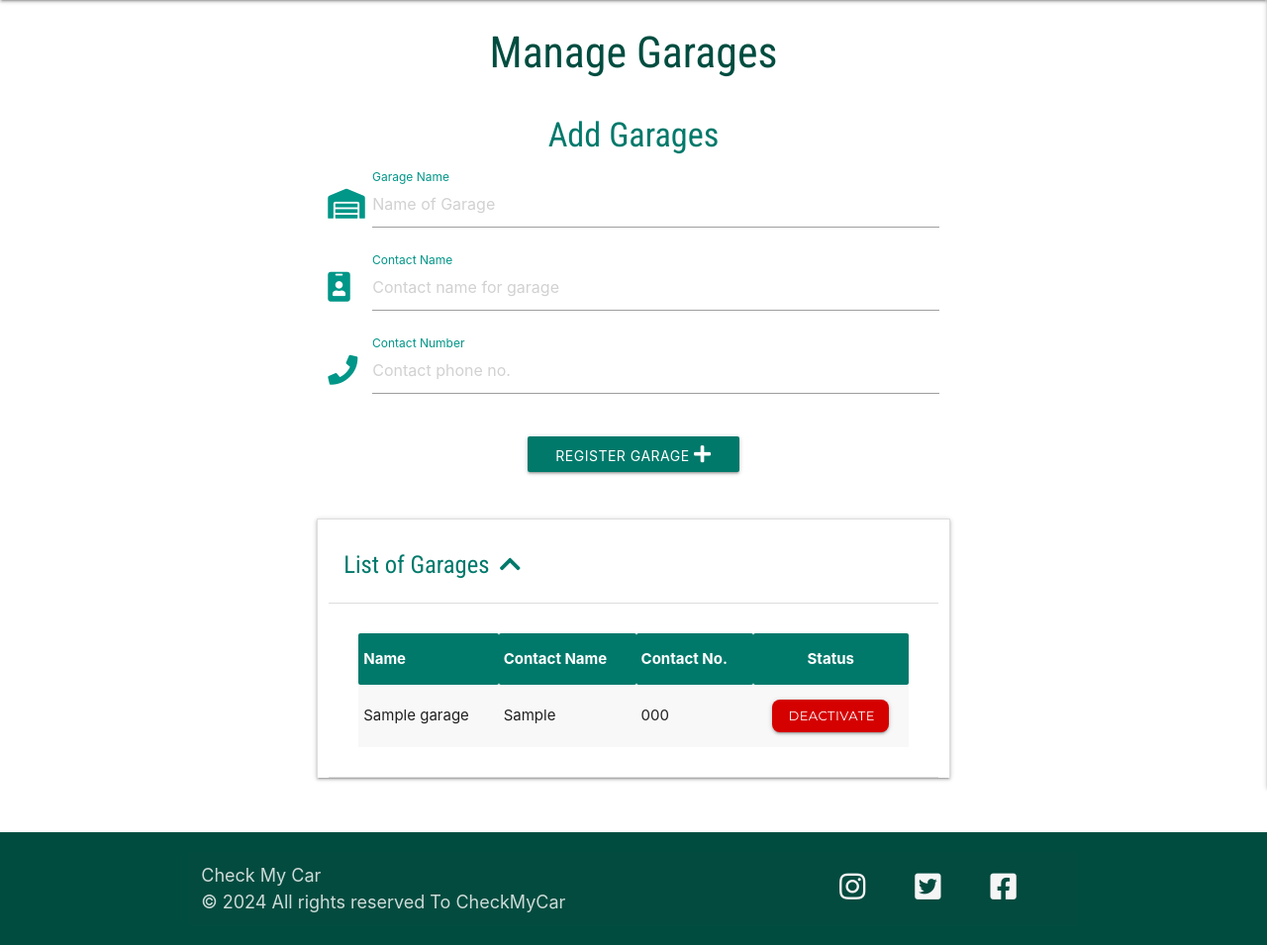
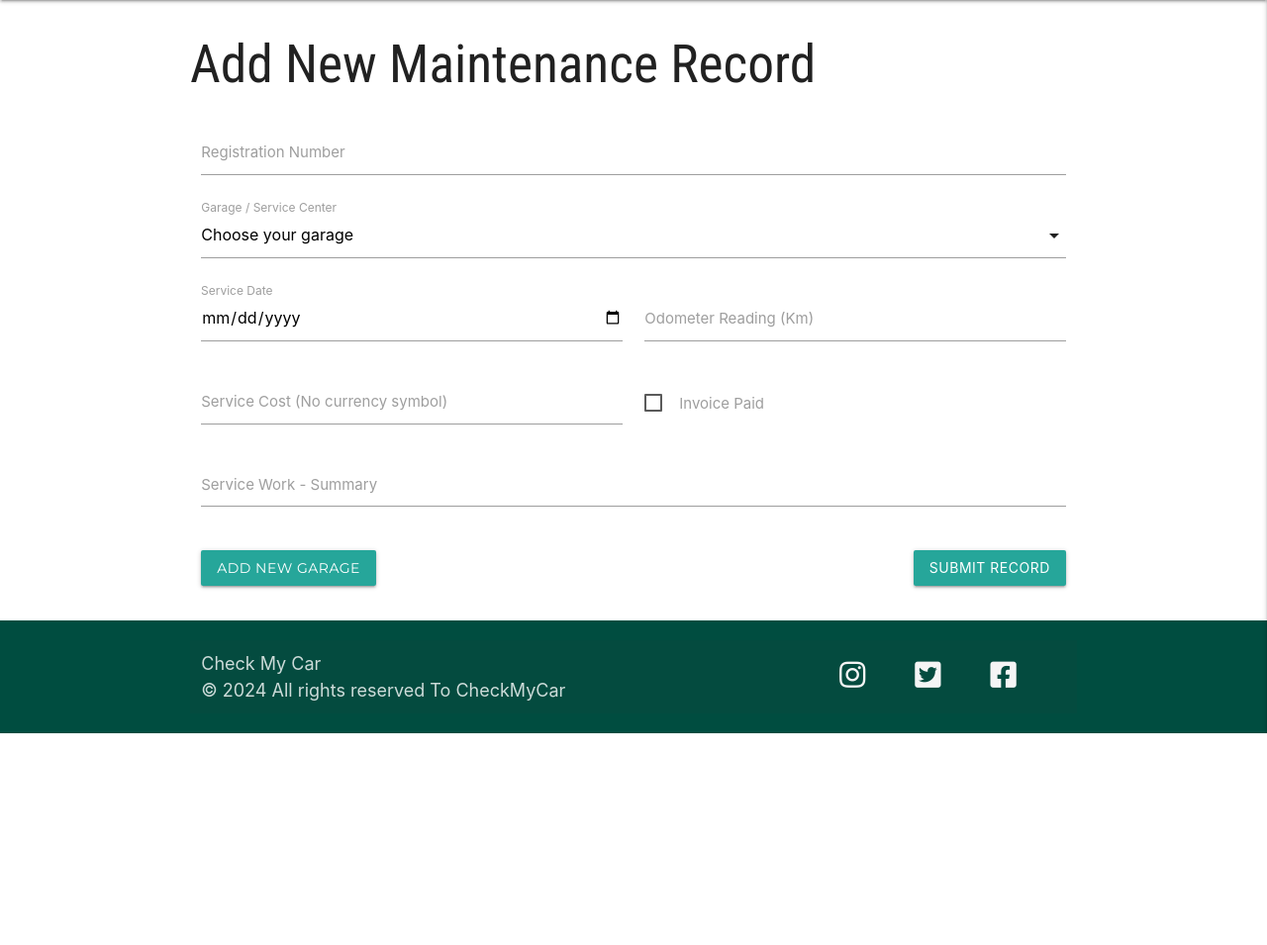
Before and after one commit to ajinkyabhuse3798/ACWTCoursework, a Flask app: page /add_garage in a window 1280 px wide. Shown: the part 64-1019 px from the top of the page at 99% size. After the commit the page ends 805 px from the top, so only its background shows below. Run offline with Flask 3, Linux system fonts and the light colour scheme; the visitor is signed in with stand-in values (Sample User, id 1); a database or web service that is not in the repository returns one stand-in record (values such as "Sample title"); some libraries are stand-ins or nearby versions.

Commit message:
templates changes

```diff
--- a/templates/add_garage.html
+++ b/templates/add_garage.html
@@ -1,86 +1,51 @@
 {% extends "base.html" %}
+
 {% block content %}
-    <h3 class="teal-text text-darken-4 center-align text-shadow">Manage Garages</h3>
-
-    <div class="row">
-        <form class="col s12 m10 offset-m1 l6 offset-l3" method="POST" action="{{ url_for('add_garage') }}">
-            <div class="row"></div>
-            <div class="row">
-                <h4 class="teal-text text-darken-2 center-align">Add Garages</h4>
-                <div class="col s12 m12">
-                    <div class="input-field">
-                        <i class="fas fa-warehouse prefix teal-text"></i>
-                        <input placeholder="Name of Garage" id="garage_name" name="garage_name" type="text" class="validate"
-                            required>
-                        <label for="make" class="teal-text">Garage Name</label>
-                    </div>
-                </div>
-                <div class="col s12 m12">
-                    <div class="input-field">
-                        <i class="fas fa-id-badge prefix teal-text"></i>
-                        <input placeholder="Contact name for garage" id="garage_contact" name="garage_contact" type="text"
-                            class="validate" required>
-                        <label for="garage_contact" class="teal-text">Contact Name</label>
-                    </div>
-                </div>
-                <div class="col s12 m12">
-                    <div class="input-field">
-                        <i class="fas fa-phone prefix teal-text"></i>
-                        <input placeholder="Contact phone no." id="garage_phone" name="garage_phone" type="number"
-                            class="validate" required>
-                        <label for="garage_phone" class="teal-text">Contact Number</label>
-                    </div>
-                </div>
+<div class="container">
+    <h2>Add New Maintenance Record</h2>
+    <form action="{{ url_for('add_record') }}" method="post">  <!-- Make sure this points to the correct Flask route that handles form submission -->
+        <div class="row">
+            <div class="input-field col s12">
+                <input id="reg_no" type="text" class="validate" required>
+                <label for="reg_no">Registration Number</label>
             </div>
-            <div class="row">
-                <button type="submit" class="col s8 offset-s2 m4 offset-m4 l4 offset-l4 btn teal darken-2">
-                    Register Garage <i class="fas fa-plus"></i>
-                </button>
+            <div class="input-field col s12">
+                <!-- Dropdown for selecting garage -->
+                <select id="garage_name" name="garage_name" class="validate" required>
+                    <option value="" disabled selected>Choose your garage</option>
+                    {% for garage in garages %}
+                    <option value="{{ garage.garage_name }}">{{ garage.garage_name }}</option>
+                    {% endfor %}
+                </select>
+                <label for="garage_name">Garage / Service Center</label>
             </div>
-        </form>
-        <div class="row"></div>
-        <div class="row">
-            <ul class="collapsible col s12 m10 offset-m1 l6 offset-l3">
-                <li class="active">
-                    <div class="collapsible-header teal-text text-darken-2 center-align chevron">
-                        <h5>List of Garages <i class="fas fa-chevron-up chevron_icon"></i></h5>
-                    </div>
-                    <div class="collapsible-body">
-
-                        <table class="striped responsive-table">
-                            <thead>
-                                <tr class="teal darken-2 center-align white-text">
-                                    <th>Name</th>
-                                    <th>Contact Name</th>
-                                    <th>Contact No.</th>
-                                    <th class="center-align">Status</th>
-                                </tr>
-                            </thead>
-
-                            <body>
-                                {% for garage in lst_garages %}
-                                <tr>
-                                    <td>{{ garage.garage_name }}</td>
-                                    <td>{{ garage.garage_contact }}</td>
-                                    <td>{{ garage.garage_phone }}</td>
-                                    {% if garage.garage_status == "active" %}
-                                        <td class="center-align">
-                                            <a href="{{ url_for('deactivate_garage', garage_id=garage._id) }}"
-                                                class="btn-small red accent-4 red_buttom">Deactivate</a>
-                                        </td>
-                                    {% else %}
-                                        <td class="center-align">
-                                            <a href="{{ url_for('activate_garage', garage_id=garage._id) }}"
-                                                class="btn-small green accent-4 green_buttom">Activate</a>
-                                        </td>
-                                    {% endif %}
-                                </tr>
-                                {% endfor %}
-                            </body>
-                        </table>
-                    </div>
-                </li>
-            </ul>
+            <div class="input-field col s6">
+                <input type="date" id="service_date" name="service_date" class="validate" required>
+                <label for="service_date">Service Date</label>
+            </div>
+            <div class="input-field col s6">
+                <input id="odometer_reading" type="number" name="odometer_reading" class="validate" required>
+                <label for="odometer_reading">Odometer Reading (Km)</label>
+            </div>
+            <div class="input-field col s6">
+                <input id="cost" type="number" name="cost" class="validate" required>
+                <label for="cost">Service Cost (No currency symbol)</label>
+            </div>
+            <div class="input-field col s6">
+                <label>
+                    <input type="checkbox" name="invoice_paid" />
+                    <span>Invoice Paid</span>
+                </label>
+            </div>
+            <div class="input-field col s12">
+                <textarea id="service_desc" name="service_desc" class="materialize-textarea" required></textarea>
+                <label for="service_desc">Service Work - Summary</label>
+            </div>
+            <div class="input-field col s12">
+                <a href="{{ url_for('add_garage') }}" class="btn waves-effect waves-light">Add New Garage</a>
+                <button type="submit" class="btn waves-effect waves-light right">Submit Record</button>
+            </div>
         </div>
-    </div>
+    </form>
+</div>
 {% endblock %}
--- a/templates/addcar.html
+++ b/templates/addcar.html
@@ -12,9 +12,10 @@
                     <div class="col s12 m6">
                         <div class="input-field">
                             <i class="fas fa-pencil-alt prefix teal-text"></i>
-                            <input placeholder="Car Reg (in form 131-A-123456)." id="reg_no" name="reg_no" type="text"
-                                class="validate" required>
+                            <input placeholder="Car Reg (Format: AA 11 BBB)." id="reg_no" name="reg_no" type="text"
+                                 class="validate" required pattern="[A-Z]{2} \d{2} [A-Z]{3}">
                             <label for="reg_no" class="teal-text text-darken-2">Car Registration Number</label>
+
                         </div>
                     </div>
                     <div class="col s6 m3">
```
